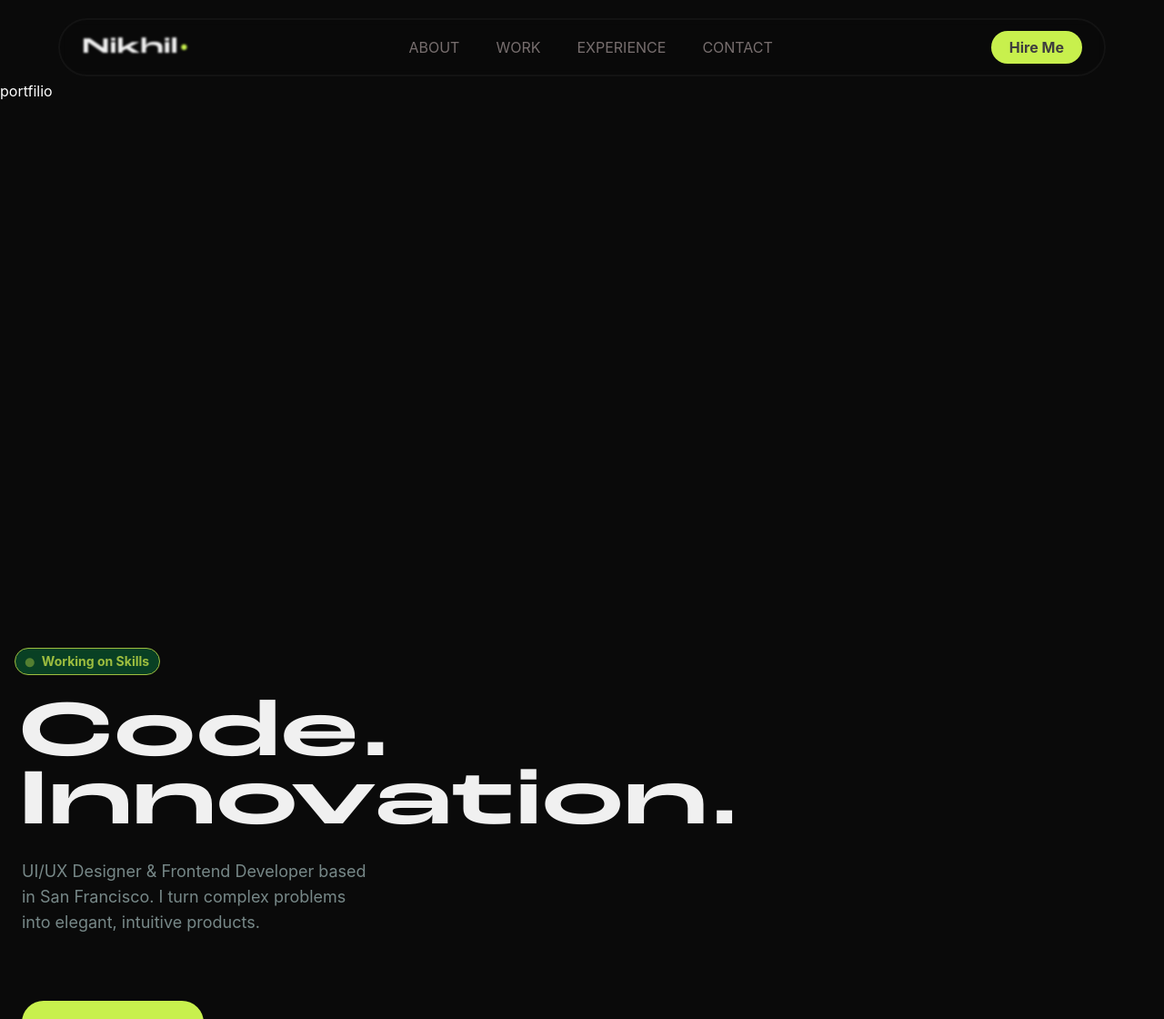
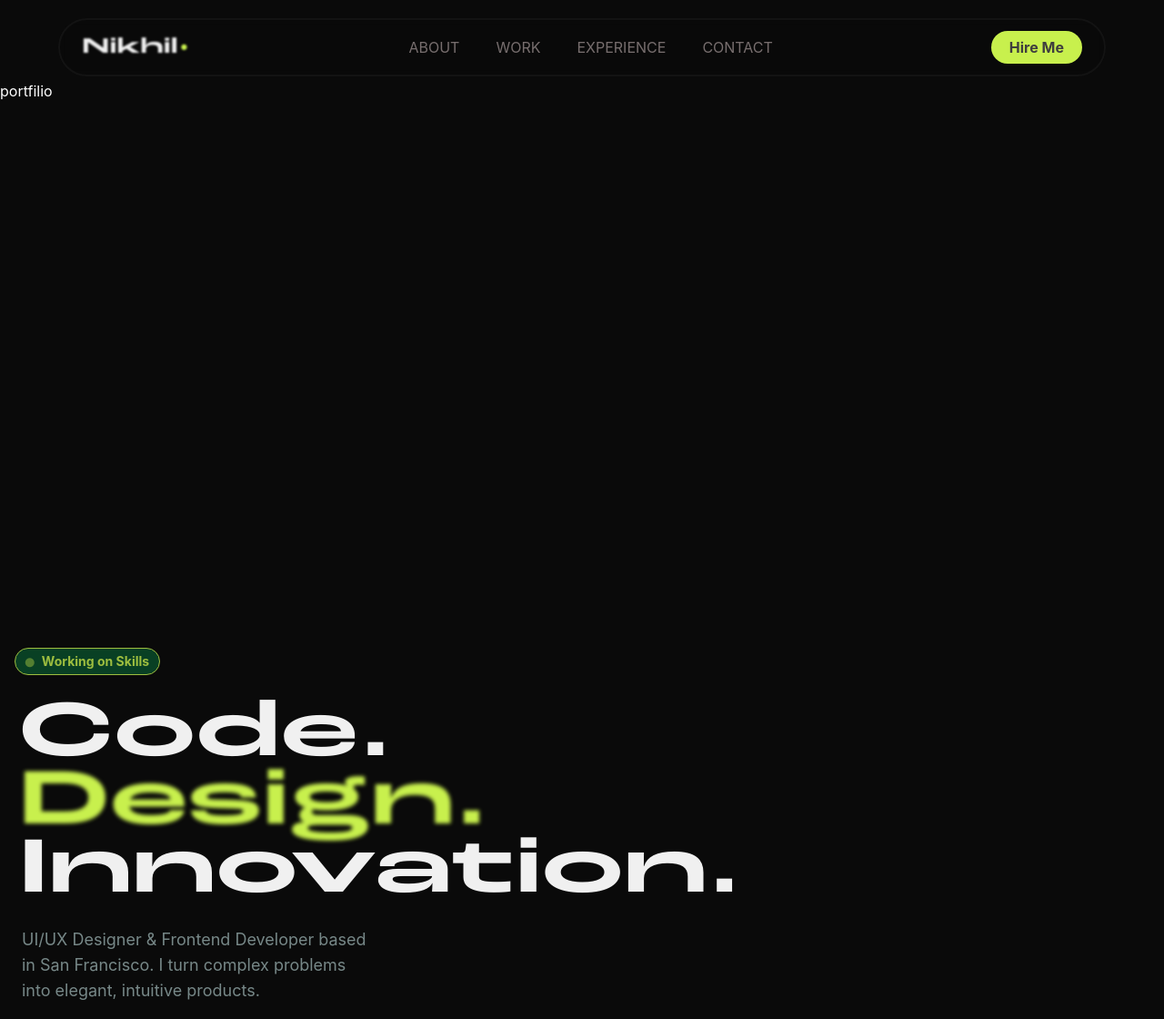
Before and after one commit to Nikhilqwert04/Portfolio-2, a website built with Vite: page index.html in a window 1280 px wide. Shown: the top 1120 px of the page at 91% size. Built offline with nearby package versions, Linux system fonts and the light colour scheme.

Commit message:
feat: add interactive Design heading with blur effect and hover scaling

```diff
--- a/index.html
+++ b/index.html
@@ -47,6 +47,7 @@
                     <!--code.design-->
                     <div class="ml-5 mt-7 text-[87px] text-[#f0f0f0] leading-[75px] max-[813px]:text-[10vw] max-[813px]:leading-[10vw] ">
                         <h1 class="font-[Brotesk] transition-all duration-75 hover:text-[92px] ">Code.</h1>
+                        <h1 class="font-[Brotesk] text-[#c8f04d] blur-[2px] transition-all duration-75 hover:text-[97px] hover:blur-[0px]">Design.</h1>
                         <h1 class="font-[Brotesk] transition-all duration-75 hover:translate-y-2">Innovation.</h1>
                     </div>
                     <!--subtitle-->
```
